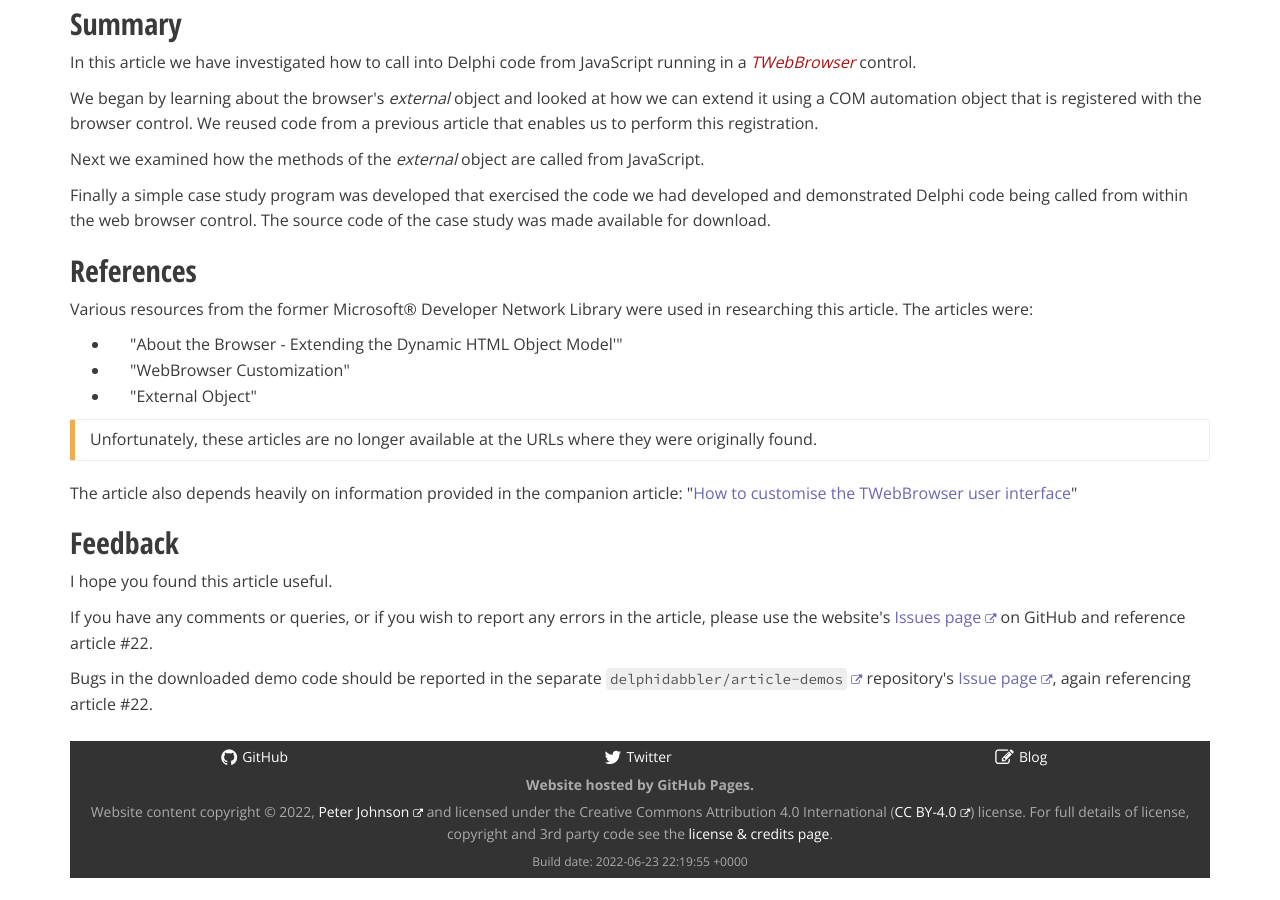
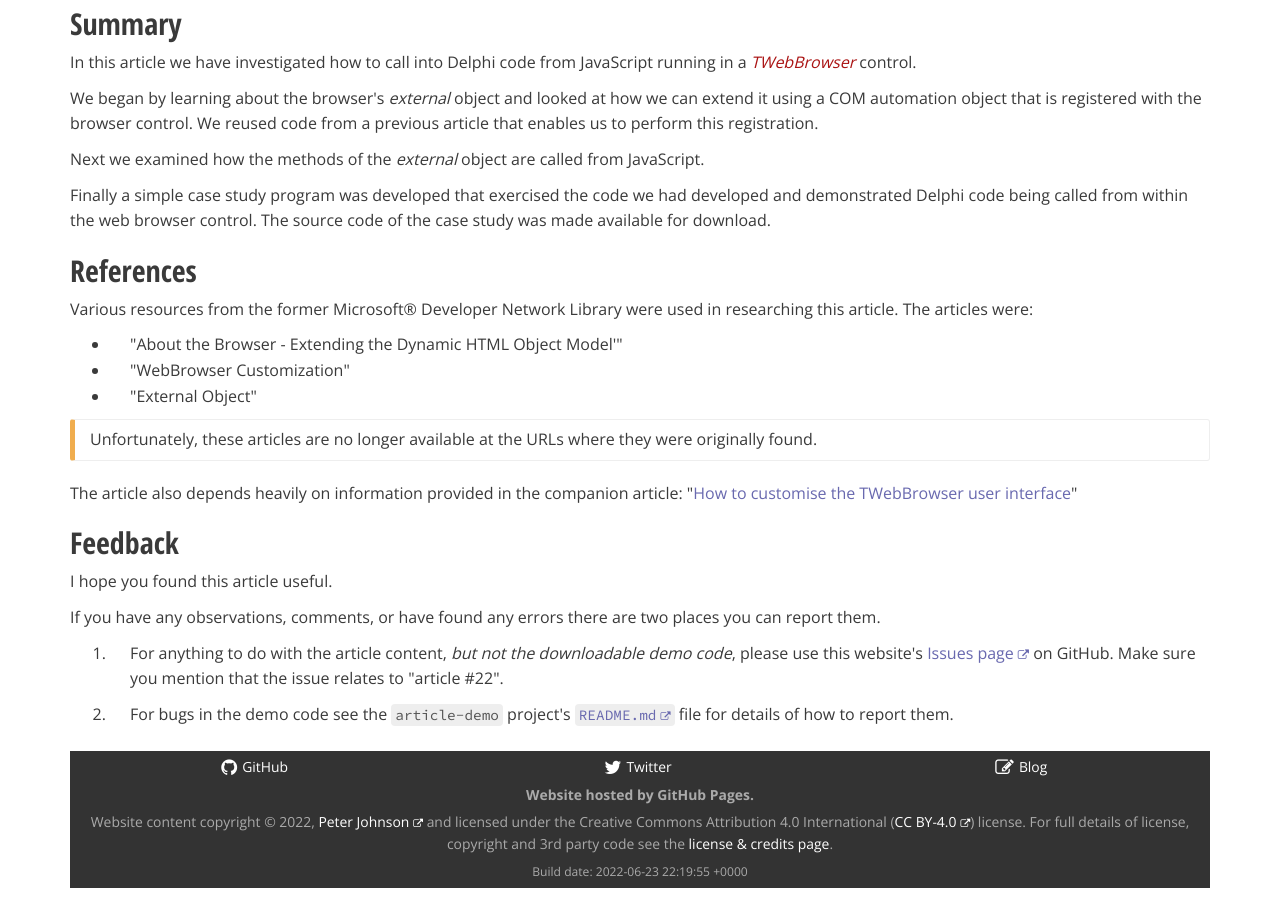
Before and after one commit to delphidabbler/delphidabbler.github.io, a Jekyll site: the page built from _articles/article-22.html, in a window 1280 px wide and 900 px high, scrolled down 13611 px. Built offline with Jekyll 4.4.1, drawn with Linux system fonts in a browser that asks for light colours; nearby versions of some CDN libraries; comment, search, counter and statistics services are not loaded.

Commit message:
Update article-22.html

```diff
--- a/_articles/article-22.html
+++ b/_articles/article-22.html
@@ -1585,25 +1585,18 @@
 
 <section id="feedback">
 
-    <h2>
-        Feedback
-    </h2>
-
-    <p>
-        I hope you found this article useful.
-    </p>
-
-    <p>
-        If you have any comments or queries, or if you wish to report any errors in the article, please use the
-        website's <a href="https://github.com/delphidabbler/delphidabbler.github.io/issues">Issues page</a> on GitHub
-        and reference article #22.
-    </p>
-
-    <p>
-        Bugs in the downloaded demo code should be reported in the separate <a
-            href="https://github.com/delphidabbler/article-demos"><code>delphidabbler/article-demos</code></a>
-        repository's <a href="https://github.com/delphidabbler/article-demos/issues">Issue page</a>, again referencing
-        article #22.
-    </p>
+  <h2>Feedback</h2>
+
+  <p>I hope you found this article useful.</p>
+
+  <p>If you have any observations, comments, or have found any errors there are two places you can report them.</p>
+
+  <ol class="wide">
+
+    <li>For anything to do with the article content, <em>but not the downloadable demo code</em>, please use this website's <a href="https://github.com/delphidabbler/delphidabbler.github.io/issues">Issues page</a> on GitHub. Make sure you mention that the issue relates to &quot;article #22&quot;.</li>
+
+    <li>For bugs in the demo code see the <code>article-demo</code> project's <code><a href="https://github.com/delphidabbler/article-demos/blob/master/README.md#bug-reports">README.md</a></code> file for details of how to report them.</li>
+
+  </ol>
 
 </section>
```
